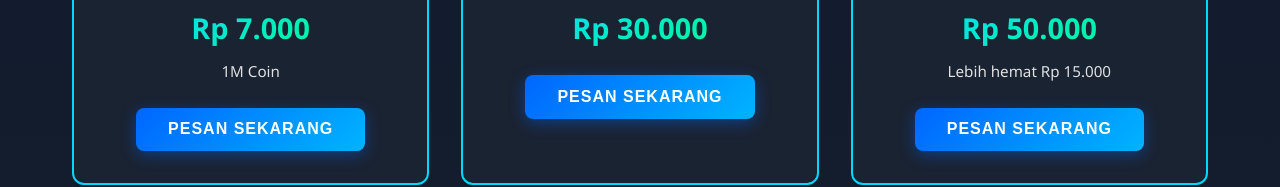
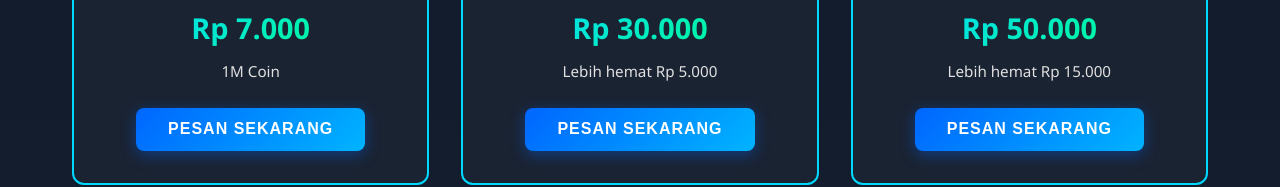
Before and after one commit to raflimhmd/rcodestore, a plain HTML site: page index.html in a window 1280 px wide. Shown: the part 947-1134 px from the top of the page. Drawn offline with Linux system fonts and the light colour scheme.

Commit message:
Update index.html

```diff
--- a/index.html
+++ b/index.html
@@ -52,7 +52,7 @@
                     <div class="product-image"><i class="fa-solid fa-coins" style="color:#f4b400;"></i></div>
                     <h3>5M COIN</h3>
                     <p class="price">Rp 30.000</p>
-                    <p class="description"></p>
+                    <p class="description">Lebih hemat Rp 5.000</p>
                     <button class="btn-secondary" onclick="openOrderForm('Paket 5M', 30000)">Pesan Sekarang</button>
                 </div>
                 <div class="product-card">
@@ -219,4 +219,5 @@
 
     <script src="asset/script.js"></script>
 </body>
+
 </html>
```
